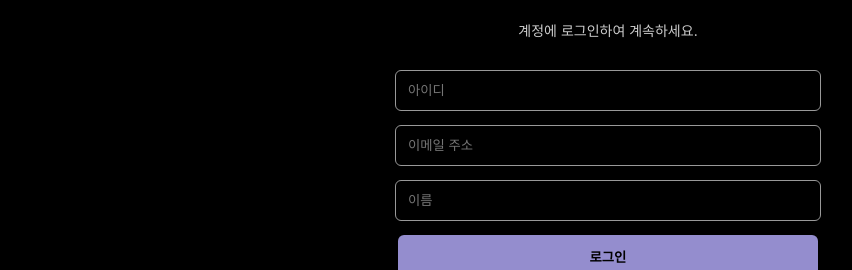
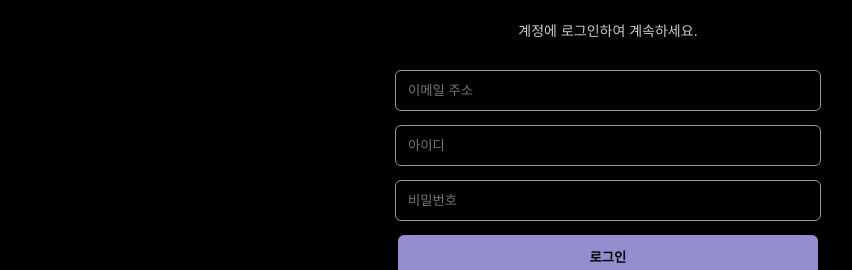
Before and after one commit to jeongwoo-gobroad/mangle, a React (Create React App) app in the folder frontend/my-app/: page / in a window 1280 px wide. Shown: the part 256-526 px from the top of the page, without its empty margins (32-884 px from the left). Built offline with nearby package versions, Linux system fonts and the light colour scheme; the HTML template or start-up script is replaced by a standard one.

Commit message:
Update index.js

```diff
--- a/frontend/my-app/src/pages/LoginPage/index.js
+++ b/frontend/my-app/src/pages/LoginPage/index.js
@@ -6,40 +6,33 @@ import axios from "axios";
 function LoginPage() {
   const navigate = useNavigate();
 
-
+  // 상태 선언 순서는 가독성을 위해 유지
   const [userId, setUserId] = useState("");
   const [email, setEmail] = useState("");
-  const [name, setName] = useState("");
-
+  const [password, setPassword] = useState("");
 
   const handleChange = (setter) => (e) => {
     setter(e.target.value);
   };
 
-
   const handleLogin = async () => {
     try {
-
       const response = await axios.post("http://jeongwoo-kim-web.myds.me:8080/auth/login", {
         userId,
         email,
-        name,
-
+        password,
       });
 
-      // ✅ 응답에서 token, user 정보 받기
       const { token, user } = response.data;
 
-      // ✅ localStorage에 저장해서 나중에 인증 요청할 때 씀
       localStorage.setItem("token", token);
       localStorage.setItem("userId", user.userId);
       localStorage.setItem("userName", user.name);
 
-      // ✅ 로그인 성공 후 프로필 페이지로 이동
       navigate("/first");
     } catch (error) {
       console.error("로그인 실패:", error);
-      alert("로그인 실패! 정보를 확인해주세요.");
+      alert("로그인 실패! 아이디/이메일 또는 비밀번호를 확인해주세요.");
     }
   };
 
@@ -50,7 +43,15 @@ function LoginPage() {
         <Title>로그인</Title>
         <Subtitle>계정에 로그인하여 계속하세요.</Subtitle>
 
+        {/* ✅ 순서 1: 이메일 입력 칸 */}
+        <Input
+          type="email"
+          placeholder="이메일 주소"
+          value={email}
+          onChange={handleChange(setEmail)}
+        />
 
+        {/* ✅ 순서 2: 아이디 입력 칸 */}
         <Input
           type="text"
           placeholder="아이디"
@@ -58,23 +59,15 @@ function LoginPage() {
           onChange={handleChange(setUserId)}
         />
 
+        {/* ✅ 순서 3: 비밀번호 입력 칸 */}
         <Input
-          type="email"
-          placeholder="이메일 주소"
-          value={email}
-          onChange={handleChange(setEmail)}
+          type="password"
+          placeholder="비밀번호"
+          value={password}
+          onChange={handleChange(setPassword)}
         />
 
-        <Input
-          type="text"
-          placeholder="이름"
-          value={name}
-          onChange={handleChange(setName)}
-        />
-
-
         <LoginButton onClick={handleLogin}>로그인</LoginButton>
-
 
         <Divider><span>or continue with</span></Divider>
 
@@ -91,8 +84,7 @@ function LoginPage() {
 
 export default LoginPage;
 
-
-
+// styled-components 부분은 변경 없이 유지됩니다.
 const Container = styled.div`
   background-color: black;
   color: white;
```
